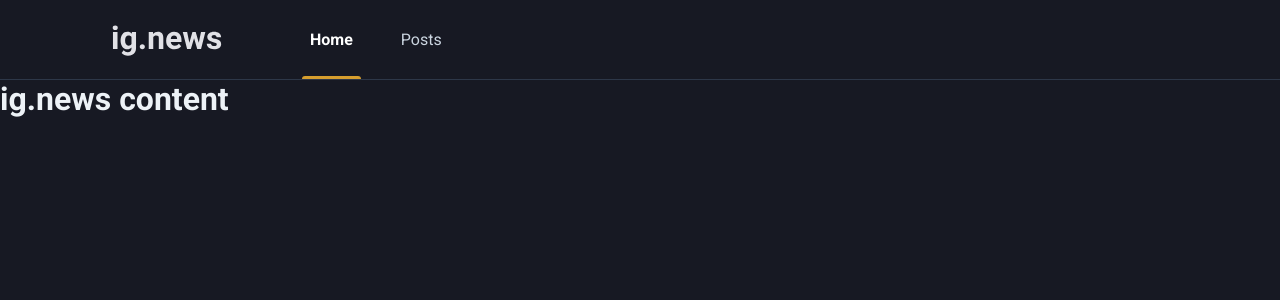
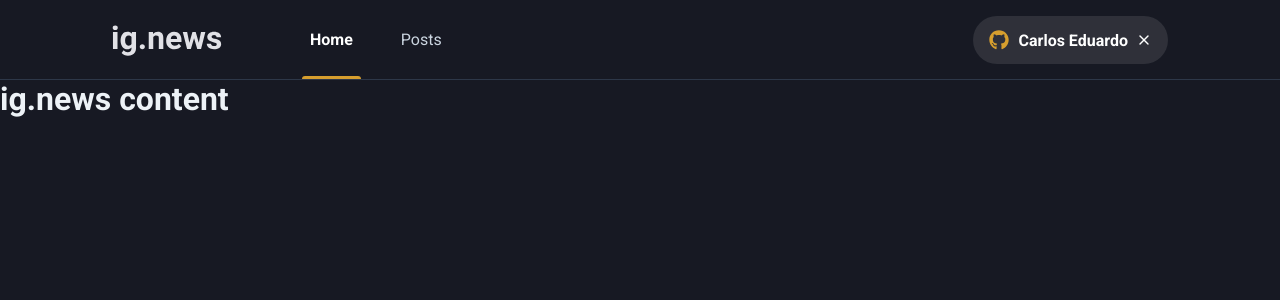
Before and after one commit to carlos3duardo/ignite-reactjs-ignews, a Next.js app: page / in a window 1280 px wide. Shown: the top 300 px of the page. Built offline with nearby package versions, Linux system fonts and the light colour scheme.

Commit message:
Criando o botão de login com o GitHub

```diff
--- a/package.json
+++ b/package.json
@@ -11,6 +11,7 @@
     "next": "10.1.3",
     "react": "17.0.2",
     "react-dom": "17.0.2",
+    "react-icons": "^4.2.0",
     "sass": "^1.32.8"
   },
   "devDependencies": {
--- a/src/components/Header/index.tsx
+++ b/src/components/Header/index.tsx
@@ -1,3 +1,4 @@
+import { SignInButton } from '../SignInButton';
 import styles from './styles.module.scss';
 
 export function Header() {
@@ -5,10 +6,13 @@ export function Header() {
     <header className={styles.headerContainer}>
       <div className={styles.headerContent}>
         <img src="/images/logo.svg" alt="ig.news" />
+
         <nav>
           <a href="#" className={styles.active}>Home</a>
           <a href="#">Posts</a>
         </nav>
+
+        <SignInButton />
       </div>
     </header>
   );
--- a/src/components/Header/styles.module.scss
+++ b/src/components/Header/styles.module.scss
@@ -53,4 +53,8 @@
     }
 
   }
+
+  button {
+    margin-left: auto;
+  }
 }
--- /dev/null
+++ b/src/components/SignInButton/index.tsx
@@ -0,0 +1,27 @@
+import { FaGithub } from 'react-icons/fa';
+import { FiX } from 'react-icons/fi';
+
+import styles from './styles.module.scss';
+
+export function SignInButton () {
+  const isUserLoggedIn = true;
+
+  return isUserLoggedIn ? (
+    <button
+      type="button"
+      className={styles.signInButton}
+    >
+      <FaGithub className={styles.loggedInIcon} />
+      Carlos Eduardo
+      <FiX className={styles.signOutIcon} />
+    </button>
+  ) : (
+    <button
+      type="button"
+      className={styles.signInButton}
+    >
+      <FaGithub className={styles.loggedOutIcon} />
+      Sign in with GitHub
+    </button>
+  )
+}
--- /dev/null
+++ b/src/components/SignInButton/styles.module.scss
@@ -0,0 +1,45 @@
+.signInButton {
+  border: 0;
+
+  color: var(--white);
+  background-color: rgba(255, 255, 255, 0.1);
+  font-weight: var(--font-bold);
+
+  height: 3rem;
+  border-radius: 1.5rem;
+
+  padding: 0 1rem;
+
+  display: flex;
+  align-items: center;
+  justify-content: center;
+
+  transition: all 0.2s ease;
+
+  &:hover {
+    background-color: rgba(255, 255, 255, 0.15);
+  }
+
+  svg {
+    width: 1.25rem;
+    height: 1.25rem;
+  }
+
+  .loggedOutIcon, .loggedInIcon {
+    margin-right: 0.6rem;
+  }
+
+  .loggedOutIcon {
+    color: var(--gray-200);
+  }
+
+  .loggedInIcon {
+    color: var(--yellow-500);
+  }
+
+  .signOutIcon {
+    width: 1rem;
+    height: 1rem;
+    margin-left: 0.5rem;
+  }
+}
```
Also changed, not shown: 1 other file (tests, documents, lock files or other folders).
